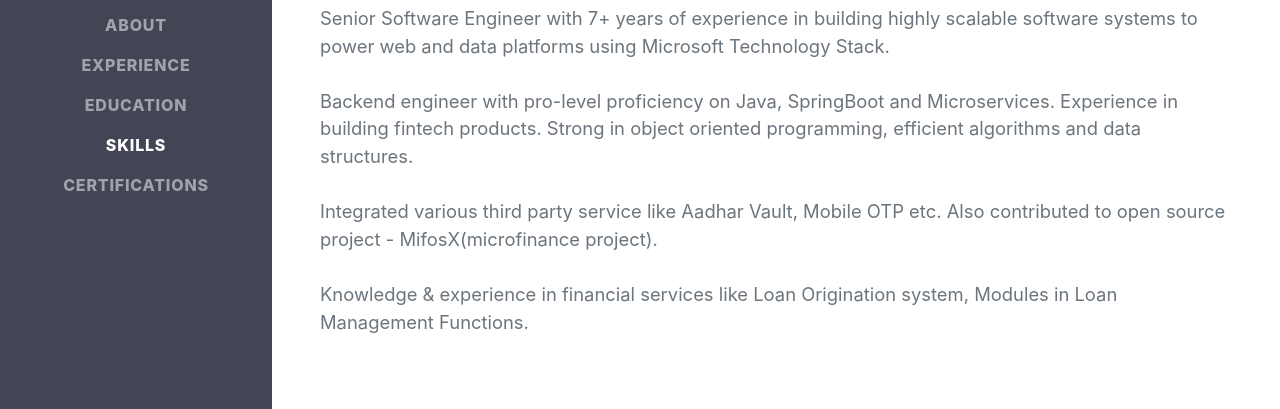
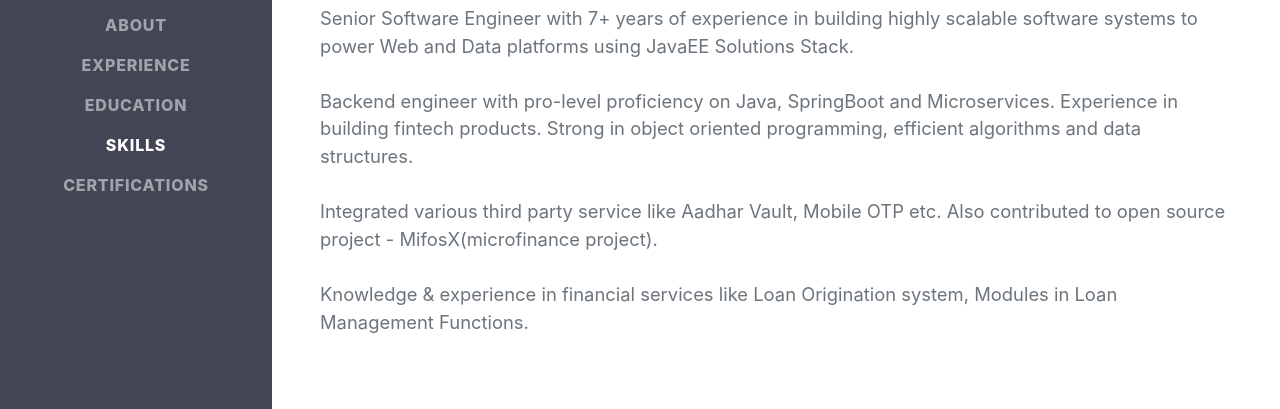
Before and after one commit to mithungk/mithungk.github.io, a plain HTML site: page index.html in a window 1280 px wide. Shown: the part 387-796 px from the top of the page. Drawn offline with nearby package versions, Linux system fonts and the light colour scheme; a web font is replaced by a local one.

Commit message:
Update profile headline

```diff
--- a/index.html
+++ b/index.html
@@ -47,7 +47,7 @@
                         🌏  Bengaluru, INDIA    ✆  <b>+91-8722693968</b>   ✉
                         <a href="mailto:mithunkashyap0206@gmail.com">mithunkashyap0206@gmail.com</a>
                     </div>
-                    <p class="lead mb-5">Senior Software Engineer with 7+ years of experience in building highly scalable software systems to power web and data platforms using Microsoft Technology Stack.
+                    <p class="lead mb-5">Senior Software Engineer with 7+ years of experience in building highly scalable software systems to power Web and Data platforms using JavaEE Solutions Stack.
 <br/><br/>
 Backend engineer with pro-level proficiency on Java, SpringBoot and Microservices. Experience in building fintech products. Strong in object oriented programming, efficient algorithms and data structures.
 <br/><br/>
```
